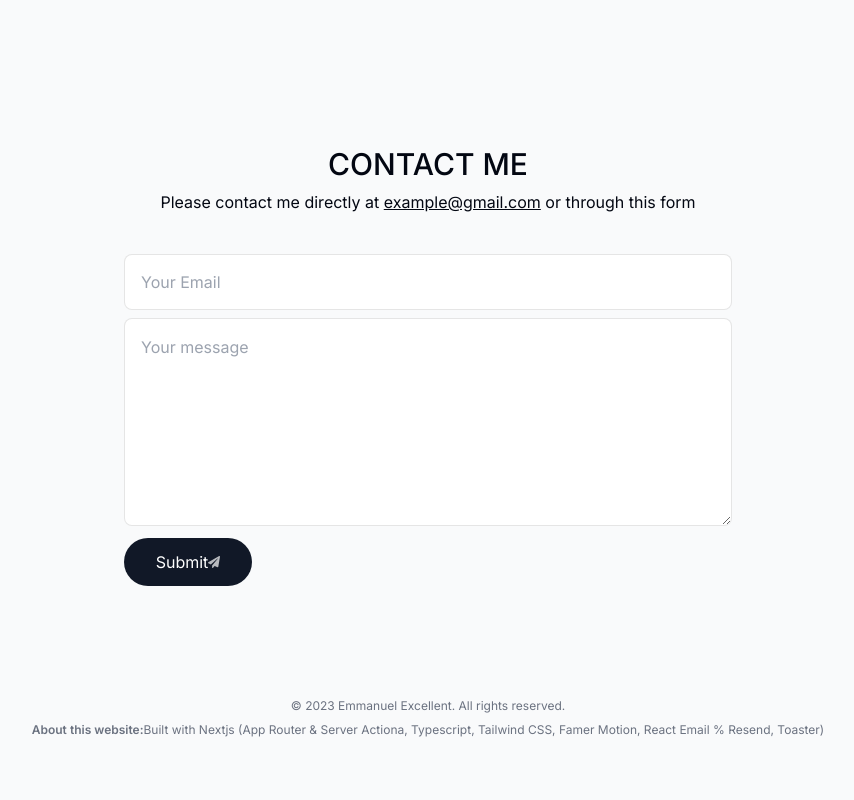
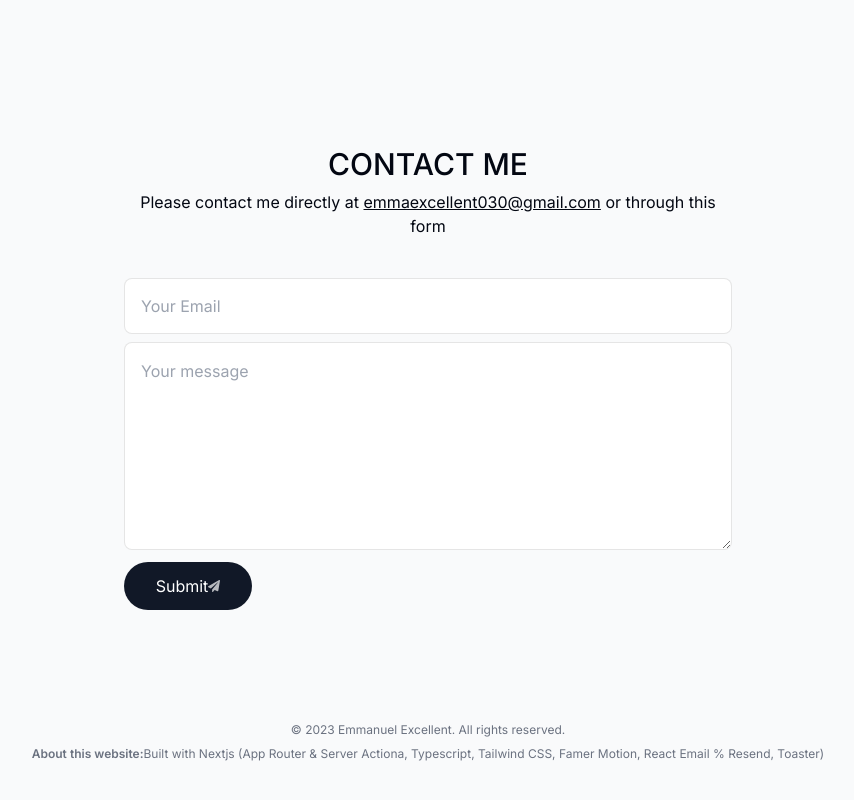
Before and after one commit to emmaexcellent/Nextjs-portfolio, a Next.js app: page / in a window 1280 px wide. Shown: the part 5204-6004 px from the top of the page, without its empty margins (212-1066 px from the left). Before the commit the page ends 5982 px from the top, so only its background shows below. Built offline with nearby package versions, Linux system fonts and the light colour scheme; no server answers.

Commit message:
Update Contact.tsx

```diff
--- a/components/Contact.tsx
+++ b/components/Contact.tsx
@@ -30,7 +30,7 @@ export default function Contact() {
       }}>
       <SectionHeading>Contact Me</SectionHeading>
       <p className='text-gray-700b -mt-6 dark:text-white/80'>
-        Please contact me directly at <a className='underline' href='mailto:example@gmail.com'>example@gmail.com</a> or through this form</p>
+        Please contact me directly at <a className='underline' href='mailto:example@gmail.com'>emmaexcellent030@gmail.com</a> or through this form</p>
       <form className='mt-10 flex flex-col dark:text-black'
         action={async (formData) =>{
           const { data, error } = await sendEmail(formData);
```
